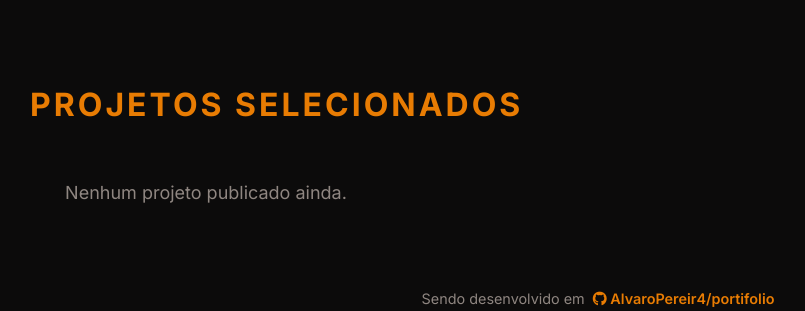
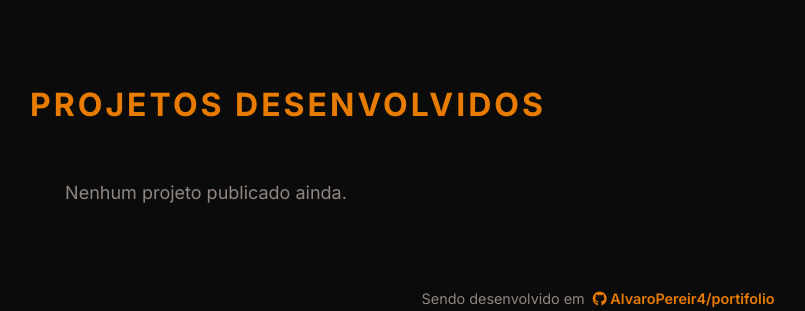
Before and after one commit to AlvaroPereir4/portifolio, a Flask app: page / in a window 1280 px wide. Shown: the part 1020-1331 px from the top of the page, without its empty margins (42-847 px from the left). Run offline with Flask 3, Linux system fonts and the light colour scheme; data that the repository does not hold is empty; some libraries are stand-ins or nearby versions.

Commit message:
index minimal adjustments

```diff
--- a/templates/index.html
+++ b/templates/index.html
@@ -97,7 +97,7 @@
         </section>
 
         <section id="projetos">
-            <h3 class="section-title">Projetos Selecionados</h3>
+            <h3 class="section-title">Projetos Desenvolvidos</h3>
             <div class="projects-grid">
                 {% if projects %}
                     {% for projeto in projects %}
```
